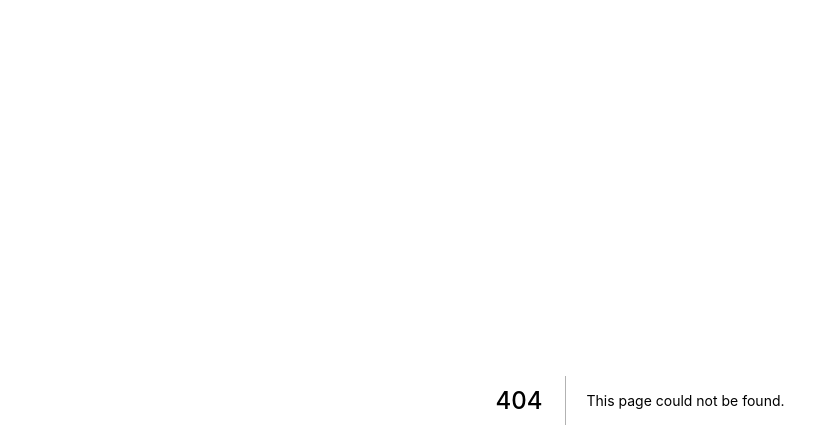
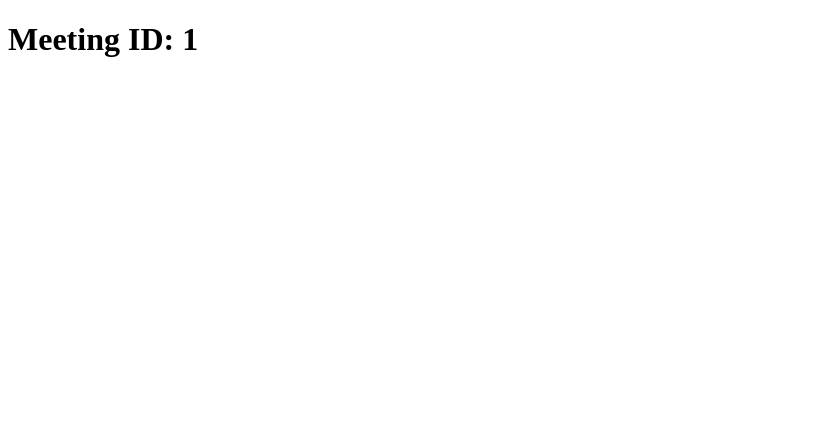
Before and after one commit to RyanFrantz/budgenda-next, a Next.js app: page /meeting/1 in a window 1280 px wide. Before the commit this address had no page. Shown: the top 448 px of the page, without its empty margins (0-839 px from the left). Built offline with nearby package versions, Linux system fonts and the light colour scheme.

Commit message:
Adds dynamic page for meetings.

```diff
--- /dev/null
+++ b/pages/meeting/[meetingId].js
@@ -0,0 +1,9 @@
+import { useRouter } from 'next/router';
+
+export default function Meeting() {
+  const router = useRouter();
+  const { meetingId } = router.query;
+  return (
+    <h1>Meeting ID: {meetingId}</h1>
+  );
+};
```
